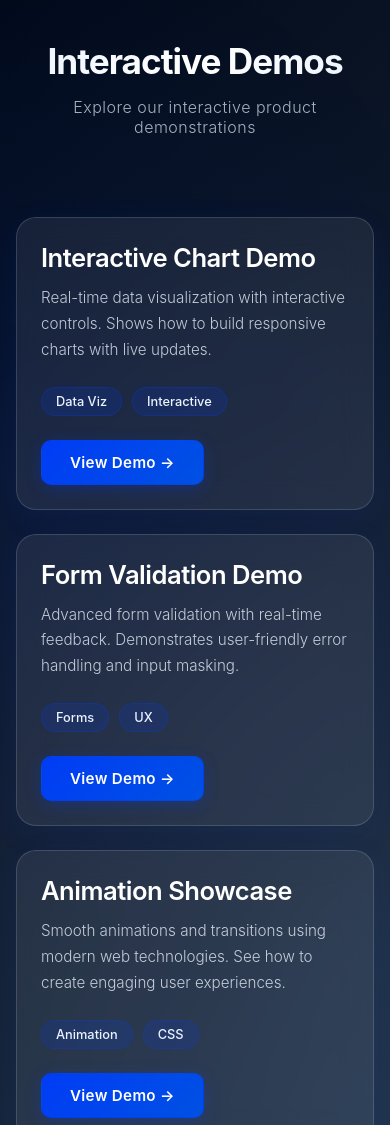
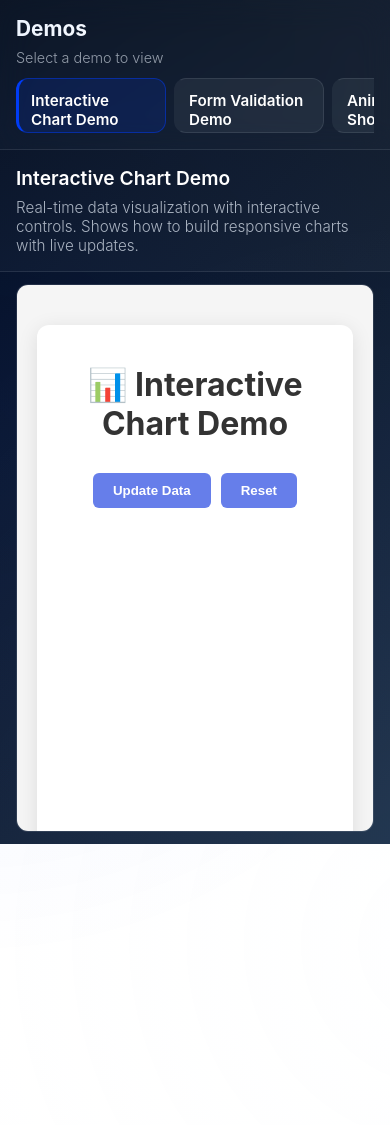
Before and after one commit to sivakrishnanm-commits/Hexnode-Interactive-Demo, a plain HTML site: page index.html in a window 390 px wide. Shown: the top 1125 px of the page. After the commit the page ends 844 px from the top, so only its background shows below. Drawn offline with nearby package versions, Linux system fonts and the light colour scheme.

Commit message:
Refactor to iframe-based demos hub with sidebar navigation
- Replace grid layout with split sidebar + main content
- Click demo in sidebar loads in iframe (no page reload)
- Responsive design for desktop and mobile
- Keep existing beautiful dark theme with glassmorphism

Co-Authored-By: Claude Haiku 4.5 <noreply@anthropic.com>
Claude-Session: https://claude.ai/code/session_01C678wfonozbXDMKahrYEvM

```diff
--- a/index.html
+++ b/index.html
@@ -15,9 +15,8 @@
             font-family: -apple-system, BlinkMacSystemFont, 'Segoe UI', 'Roboto', 'Oxygen', 'Ubuntu', 'Cantarell', sans-serif;
             background: linear-gradient(135deg, #020A19 0%, #0F1B2E 50%, #1a2f4a 100%);
             min-height: 100vh;
-            padding: 60px 20px;
             position: relative;
-            overflow-x: hidden;
+            overflow: hidden;
         }
 
         body::before {
@@ -39,256 +38,295 @@
             50% { transform: translate(30px, 30px); }
         }
 
-        .container {
-            max-width: 1200px;
-            margin: 0 auto;
+        .app-wrapper {
+            display: flex;
+            height: 100vh;
             position: relative;
             z-index: 2;
         }
 
-        .header {
-            text-align: center;
-            margin-bottom: 80px;
-            animation: slideDown 0.8s ease-out;
+        .sidebar {
+            width: 320px;
+            background: rgba(235, 243, 254, 0.05);
+            backdrop-filter: blur(16px);
+            -webkit-backdrop-filter: blur(16px);
+            border-right: 1px solid rgba(235, 243, 254, 0.1);
+            overflow-y: auto;
+            padding: 32px 24px;
+            display: flex;
+            flex-direction: column;
         }
 
-        @keyframes slideDown {
-            from {
-                opacity: 0;
-                transform: translateY(-30px);
-            }
-            to {
-                opacity: 1;
-                transform: translateY(0);
-            }
+        .sidebar-header {
+            margin-bottom: 32px;
         }
 
-        .header h1 {
-            font-size: 3.5em;
+        .sidebar-header h1 {
+            font-size: 1.8em;
             font-weight: 700;
-            margin-bottom: 15px;
             background: linear-gradient(135deg, #EBF3FE 0%, #FFFFFF 50%, #EBF3FE 100%);
             -webkit-background-clip: text;
             -webkit-text-fill-color: transparent;
             background-clip: text;
-            letter-spacing: -1px;
+            margin-bottom: 8px;
         }
 
-        .header p {
-            font-size: 1.1em;
-            color: rgba(235, 243, 254, 0.7);
-            font-weight: 300;
-            letter-spacing: 0.5px;
-        }
-
-        .demos-grid {
-            display: grid;
-            grid-template-columns: repeat(auto-fit, minmax(320px, 1fr));
-            gap: 32px;
-            margin-bottom: 60px;
-        }
-
-        .demo-card {
-            background: rgba(235, 243, 254, 0.08);
-            backdrop-filter: blur(16px);
-            -webkit-backdrop-filter: blur(16px);
-            border: 1px solid rgba(235, 243, 254, 0.15);
-            border-radius: 20px;
-            padding: 32px;
-            transition: all 0.4s cubic-bezier(0.23, 1, 0.320, 1);
-            cursor: pointer;
-            display: flex;
-            flex-direction: column;
-            justify-content: space-between;
-            position: relative;
-            overflow: hidden;
-            box-shadow: 0 8px 32px 0 rgba(0, 60, 245, 0.08);
-        }
-
-        .demo-card::before {
-            content: '';
-            position: absolute;
-            top: -50%;
-            right: -50%;
-            width: 200%;
-            height: 200%;
-            background: linear-gradient(45deg, transparent 0%, rgba(0, 60, 245, 0.1) 50%, transparent 100%);
-            opacity: 0;
-            transition: opacity 0.4s ease;
-            pointer-events: none;
-        }
-
-        .demo-card:hover {
-            transform: translateY(-12px);
-            background: rgba(235, 243, 254, 0.12);
-            border-color: rgba(0, 60, 245, 0.3);
-            box-shadow: 0 20px 64px 0 rgba(0, 60, 245, 0.15),
-                        inset 0 1px 0 0 rgba(235, 243, 254, 0.2);
-        }
-
-        .demo-card:hover::before {
-            opacity: 1;
-        }
-
-        .demo-card h2 {
-            color: #FFFFFF;
-            margin-bottom: 12px;
-            font-size: 1.6em;
-            font-weight: 600;
-            letter-spacing: -0.5px;
-            position: relative;
-            z-index: 2;
-        }
-
-        .demo-card p {
-            color: rgba(235, 243, 254, 0.8);
-            margin-bottom: 24px;
-            line-height: 1.7;
-            flex-grow: 1;
-            font-weight: 300;
-            font-size: 0.95em;
-            position: relative;
-            z-index: 2;
-        }
-
-        .demo-card .tags {
-            display: flex;
-            flex-wrap: wrap;
-            gap: 10px;
-            margin-bottom: 24px;
-            position: relative;
-            z-index: 2;
-        }
-
-        .demo-card .tag {
-            display: inline-block;
-            background: rgba(0, 60, 245, 0.15);
-            color: #EBF3FE;
-            padding: 6px 14px;
-            border-radius: 20px;
-            font-size: 0.8em;
-            font-weight: 500;
-            border: 1px solid rgba(0, 60, 245, 0.25);
-            transition: all 0.3s ease;
-        }
-
-        .demo-card .tag:hover {
-            background: rgba(0, 60, 245, 0.25);
-            border-color: rgba(0, 60, 245, 0.4);
-        }
-
-        .demo-card a {
-            display: inline-block;
-            background: linear-gradient(135deg, #003CF5 0%, #0051E3 100%);
-            color: white;
-            padding: 12px 28px;
-            border-radius: 10px;
-            text-decoration: none;
-            font-weight: 600;
-            transition: all 0.3s cubic-bezier(0.23, 1, 0.320, 1);
-            align-self: flex-start;
-            border: 1px solid rgba(0, 60, 245, 0.3);
-            position: relative;
-            z-index: 2;
-            font-size: 0.95em;
-            letter-spacing: 0.3px;
-            box-shadow: 0 4px 16px rgba(0, 60, 245, 0.25);
-        }
-
-        .demo-card a:hover {
-            transform: translateY(-2px);
-            box-shadow: 0 8px 24px rgba(0, 60, 245, 0.4),
-                        inset 0 1px 0 0 rgba(255, 255, 255, 0.2);
-            background: linear-gradient(135deg, #0051E3 0%, #003CF5 100%);
-        }
-
-        .demo-card a:active {
-            transform: translateY(0);
-        }
-
-        .loading {
-            color: rgba(235, 243, 254, 0.9);
-            text-align: center;
-            font-size: 1.1em;
+        .sidebar-header p {
+            font-size: 0.9em;
+            color: rgba(235, 243, 254, 0.6);
             font-weight: 300;
         }
 
-        .error {
-            background: rgba(235, 243, 254, 0.08);
-            backdrop-filter: blur(16px);
-            -webkit-backdrop-filter: blur(16px);
-            color: #FF6B6B;
-            padding: 24px;
-            border-radius: 16px;
+        .demos-list {
+            flex: 1;
+            display: flex;
+            flex-direction: column;
+            gap: 12px;
+        }
+
+        .demo-item {
+            background: rgba(235, 243, 254, 0.06);
+            border: 1px solid rgba(235, 243, 254, 0.1);
+            border-radius: 12px;
+            padding: 16px;
+            cursor: pointer;
+            transition: all 0.3s cubic-bezier(0.23, 1, 0.320, 1);
+            border-left: 3px solid transparent;
+        }
+
+        .demo-item:hover {
+            background: rgba(235, 243, 254, 0.1);
+            border-color: rgba(0, 60, 245, 0.3);
+            transform: translateX(4px);
+        }
+
+        .demo-item.active {
+            background: rgba(0, 60, 245, 0.15);
+            border-color: rgba(0, 60, 245, 0.5);
+            border-left-color: #003CF5;
+        }
+
+        .demo-item h3 {
+            font-size: 0.95em;
+            font-weight: 600;
+            color: #FFFFFF;
+            margin-bottom: 6px;
+        }
+
+        .demo-item p {
+            font-size: 0.8em;
+            color: rgba(235, 243, 254, 0.6);
+            line-height: 1.4;
+            font-weight: 300;
+        }
+
+        .demo-item .tags {
+            display: flex;
+            flex-wrap: wrap;
+            gap: 6px;
+            margin-top: 10px;
+        }
+
+        .demo-item .tag {
+            display: inline-block;
+            background: rgba(0, 60, 245, 0.2);
+            color: #BDD7FC;
+            padding: 3px 10px;
+            border-radius: 12px;
+            font-size: 0.7em;
+            font-weight: 500;
+            border: 1px solid rgba(0, 60, 245, 0.3);
+        }
+
+        .main-content {
+            flex: 1;
+            display: flex;
+            flex-direction: column;
+            overflow: hidden;
+        }
+
+        .content-header {
+            padding: 24px 32px;
+            border-bottom: 1px solid rgba(235, 243, 254, 0.1);
+            background: rgba(235, 243, 254, 0.03);
+        }
+
+        .content-header h2 {
+            font-size: 1.8em;
+            color: #FFFFFF;
+            margin-bottom: 8px;
+            font-weight: 600;
+        }
+
+        .content-header p {
+            font-size: 0.95em;
+            color: rgba(235, 243, 254, 0.7);
+            font-weight: 300;
+        }
+
+        .iframe-container {
+            flex: 1;
+            overflow: hidden;
+            padding: 24px 32px;
+        }
+
+        iframe {
+            width: 100%;
+            height: 100%;
+            border: 1px solid rgba(235, 243, 254, 0.1);
+            border-radius: 12px;
+            background: rgba(235, 243, 254, 0.02);
+        }
+
+        .welcome-screen {
+            display: flex;
+            flex-direction: column;
+            justify-content: center;
+            align-items: center;
+            height: 100%;
             text-align: center;
-            border: 1px solid rgba(235, 243, 254, 0.1);
+            color: rgba(235, 243, 254, 0.6);
+        }
+
+        .welcome-screen h2 {
+            font-size: 2em;
+            color: rgba(235, 243, 254, 0.8);
+            margin-bottom: 12px;
+            font-weight: 300;
+        }
+
+        .welcome-screen p {
+            font-size: 1.1em;
+            color: rgba(235, 243, 254, 0.5);
+        }
+
+        ::-webkit-scrollbar {
+            width: 8px;
+        }
+
+        ::-webkit-scrollbar-track {
+            background: rgba(235, 243, 254, 0.05);
+        }
+
+        ::-webkit-scrollbar-thumb {
+            background: rgba(0, 60, 245, 0.3);
+            border-radius: 4px;
+        }
+
+        ::-webkit-scrollbar-thumb:hover {
+            background: rgba(0, 60, 245, 0.5);
+        }
+
+        @media (max-width: 1024px) {
+            .sidebar {
+                width: 280px;
+                padding: 24px 16px;
+            }
+
+            .content-header {
+                padding: 16px 24px;
+            }
+
+            .content-header h2 {
+                font-size: 1.4em;
+            }
+
+            .iframe-container {
+                padding: 16px 24px;
+            }
         }
 
         @media (max-width: 768px) {
-            .header h1 {
-                font-size: 2.2em;
+            .app-wrapper {
+                flex-direction: column;
             }
 
-            .header p {
-                font-size: 1em;
+            .sidebar {
+                width: 100%;
+                max-height: 150px;
+                padding: 16px;
+                border-right: none;
+                border-bottom: 1px solid rgba(235, 243, 254, 0.1);
             }
 
-            .demos-grid {
-                grid-template-columns: 1fr;
-                gap: 24px;
+            .sidebar-header {
+                margin-bottom: 12px;
             }
 
-            .demo-card {
-                padding: 24px;
+            .sidebar-header h1 {
+                font-size: 1.3em;
             }
 
-            body {
-                padding: 40px 16px;
+            .demos-list {
+                flex-direction: row;
+                overflow-x: auto;
+                gap: 8px;
+            }
+
+            .demo-item {
+                min-width: 150px;
+                padding: 12px;
+            }
+
+            .content-header {
+                padding: 16px;
+            }
+
+            .content-header h2 {
+                font-size: 1.2em;
+            }
+
+            .iframe-container {
+                padding: 12px 16px;
             }
         }
     </style>
 </head>
 <body>
-    <div class="container">
-        <div class="header">
-            <h1>Interactive Demos</h1>
-            <p>Explore our interactive product demonstrations</p>
+    <div class="app-wrapper">
+        <div class="sidebar">
+            <div class="sidebar-header">
+                <h1>Demos</h1>
+                <p>Select a demo to view</p>
+            </div>
+            <div id="demos-list" class="demos-list">
+                <div class="loading" style="color: rgba(235, 243, 254, 0.9); font-size: 0.95em;">Loading...</div>
+            </div>
         </div>
 
-        <div id="demos-container" class="loading">Loading demos...</div>
+        <div class="main-content">
+            <div class="content-header">
+                <h2 id="demo-title">Select a Demo</h2>
+                <p id="demo-description">Choose a demo from the list to get started</p>
+            </div>
+            <div class="iframe-container">
+                <iframe id="demo-iframe" title="Demo"></iframe>
+            </div>
+        </div>
     </div>
 
     <script>
+        let demos = [];
+
         async function loadDemos() {
             try {
                 const response = await fetch('./demos.json');
                 if (!response.ok) throw new Error('Failed to load demos');
-
-                const demos = await response.json();
-                renderDemos(demos);
+                demos = await response.json();
+                renderDemosList();
+                if (demos.length > 0) loadDemo(0);
             } catch (error) {
-                document.getElementById('demos-container').innerHTML = `
-                    <div class="error">
-                        <p>Error loading demos. Make sure <code>demos.json</code> exists in the root directory.</p>
-                        <p style="margin-top: 10px; font-size: 0.9em;">Error: ${error.message}</p>
-                    </div>
+                document.getElementById('demos-list').innerHTML = `
+                    <div style="color: #FF6B6B; font-size: 0.9em;">Error: ${error.message}</div>
                 `;
             }
         }
 
-        function renderDemos(demos) {
-            const container = document.getElementById('demos-container');
-
-            if (!demos || demos.length === 0) {
-                container.innerHTML = '<div class="error"><p>No demos available yet. Add demos to demos.json</p></div>';
-                return;
-            }
-
-            container.className = 'demos-grid';
-            container.innerHTML = demos.map(demo => `
-                <div class="demo-card">
-                    <div>
-                        <h2>${demo.title}</h2>
+        function renderDemosList() {
+            const list = document.getElementById('demos-list');
+            list.innerHTML = demos.map((demo, index) => `
+                <div class="demo-item ${index === 0 ? 'active' : ''}" onclick="loadDemo(${index})">
+                    <h3>${demo.title}</h3>
                     <p>${demo.description}</p>
                     ${demo.tags ? `
                         <div class="tags">
@@ -296,9 +334,20 @@
                         </div>
                     ` : ''}
                 </div>
-                    <a href="${demo.url}" target="_blank">View Demo →</a>
-                </div>
             `).join('');
+        }
+
+        function loadDemo(index) {
+            const demo = demos[index];
+            if (!demo) return;
+
+            document.querySelectorAll('.demo-item').forEach((el, i) => {
+                el.classList.toggle('active', i === index);
+            });
+
+            document.getElementById('demo-title').textContent = demo.title;
+            document.getElementById('demo-description').textContent = demo.description;
+            document.getElementById('demo-iframe').src = demo.url;
         }
 
         loadDemos();
```
Lines whose indentation alone changed are shown as unchanged.
